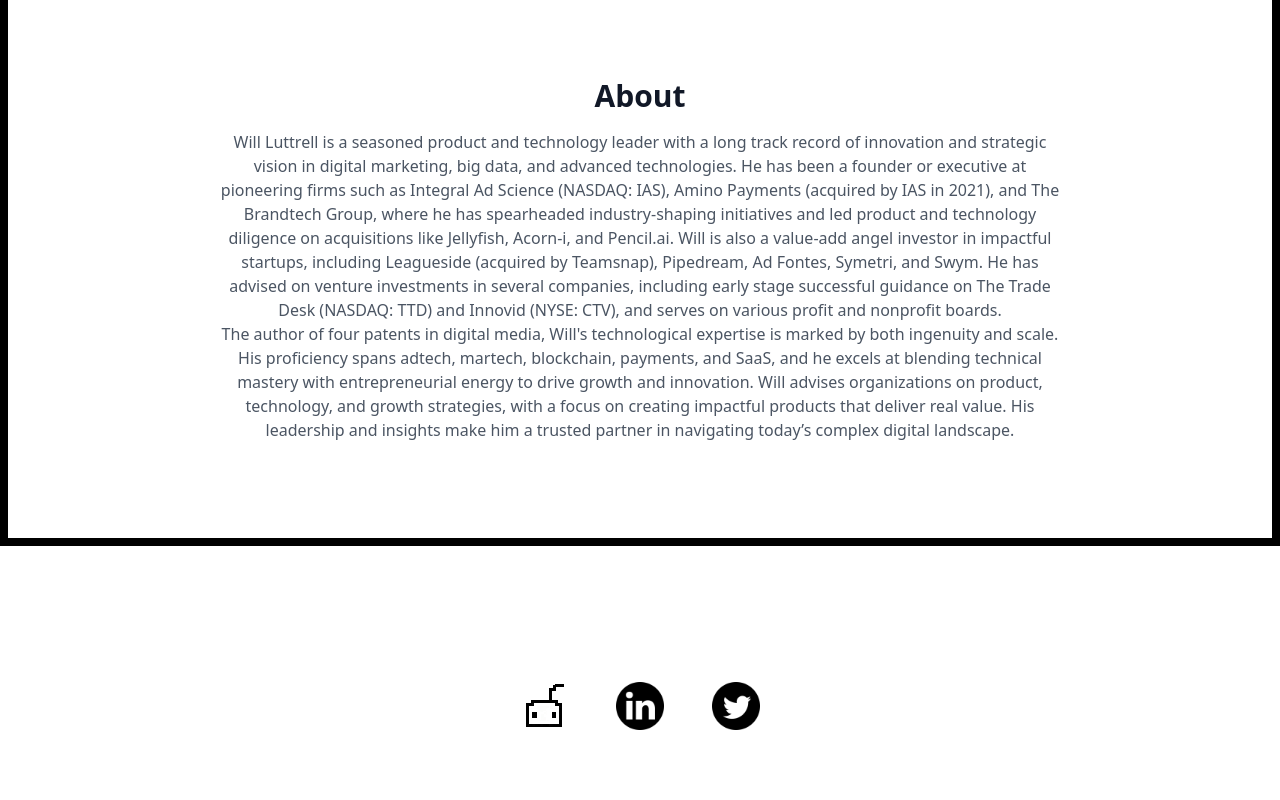
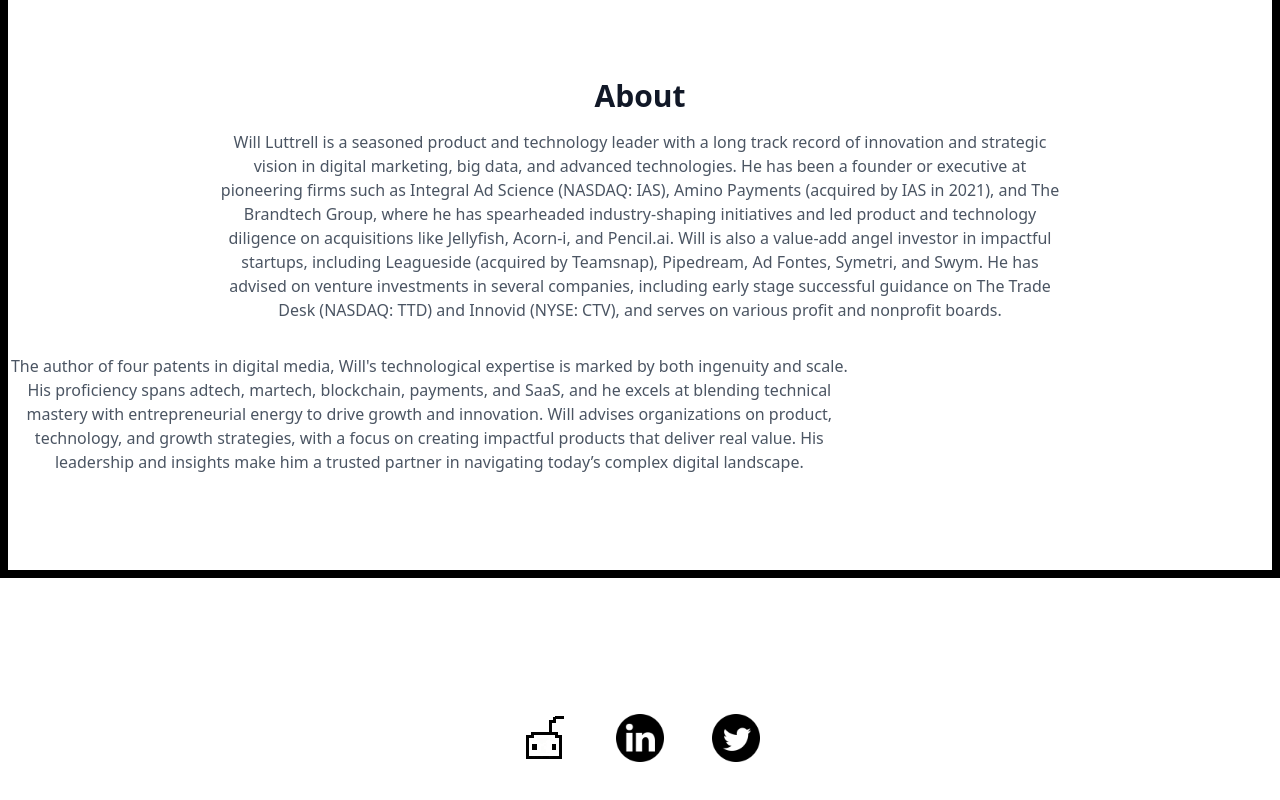
Before and after one commit to EpicLiem/cptowill, a Next.js app: page / in a window 1280 px wide. Shown: the part 878-1678 px from the top of the page. Built offline with nearby package versions, Linux system fonts and the light colour scheme.

Commit message:
Update page.tsx
added top margin

```diff
--- a/app/page.tsx
+++ b/app/page.tsx
@@ -33,13 +33,7 @@
                 <p className="flex text-gray-600 w-2/3 justify-center text-center mx-auto">
                     {`Will Luttrell is a seasoned product and technology leader with a long track record of innovation and strategic vision in digital marketing, big data, and advanced technologies. He has been a founder or executive at pioneering firms such as Integral Ad Science (NASDAQ: IAS), Amino Payments (acquired by IAS in 2021), and The Brandtech Group, where he has spearheaded industry-shaping initiatives and led product and technology diligence on acquisitions like Jellyfish, Acorn-i, and Pencil.ai. Will is also a value-add angel investor in impactful startups, including Leagueside (acquired by Teamsnap), Pipedream, Ad Fontes, Symetri, and Swym. He has advised on venture investments in several companies, including early stage successful guidance on The Trade Desk (NASDAQ: TTD) and Innovid (NYSE: CTV), and serves on various profit and nonprofit boards.`}
                 </p>
-                <p className="flex text-gray-600 w-2/3 justify-center text-center mx-auto">
-                    {' '}
-                </p>
-                <p className="flex text-gray-600 w-2/3 justify-center text-center mx-auto">
-                    {' '}
-                </p>
-                <p className="flex text-gray-600 w-2/3 justify-center text-center mx-auto">
+                <p className="flex text-gray-600 w-2/3 justify-center text-center mt-8">
                     {`The author of four patents in digital media, Will's technological expertise is marked by both ingenuity and scale. His proficiency spans adtech, martech, blockchain, payments, and SaaS, and he excels at blending technical mastery with entrepreneurial energy to drive growth and innovation. Will advises organizations on product, technology, and growth strategies, with a focus on creating impactful products that deliver real value. His leadership and insights make him a trusted partner in navigating today’s complex digital landscape.`}
                 </p>
             </section>
```
